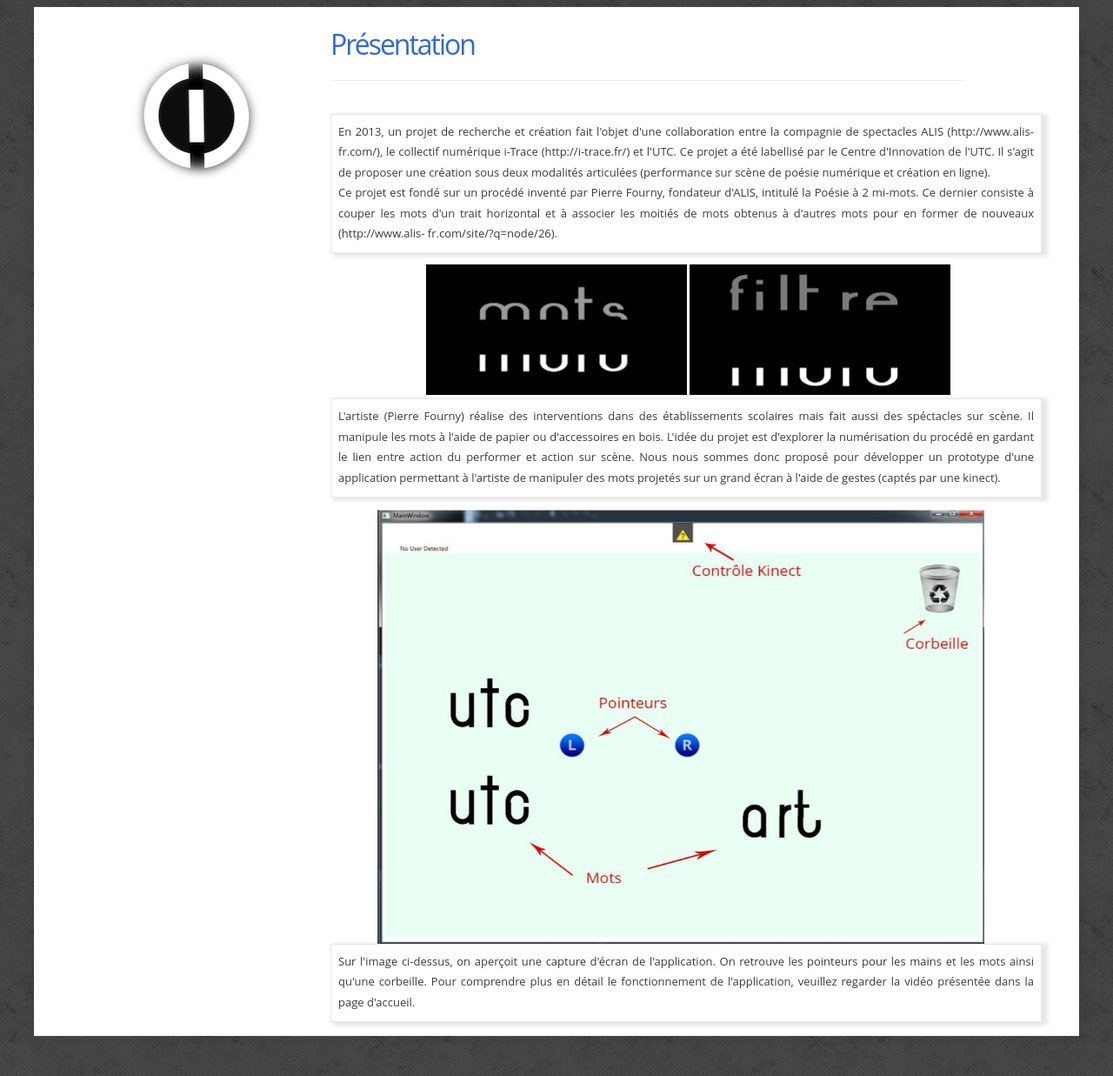
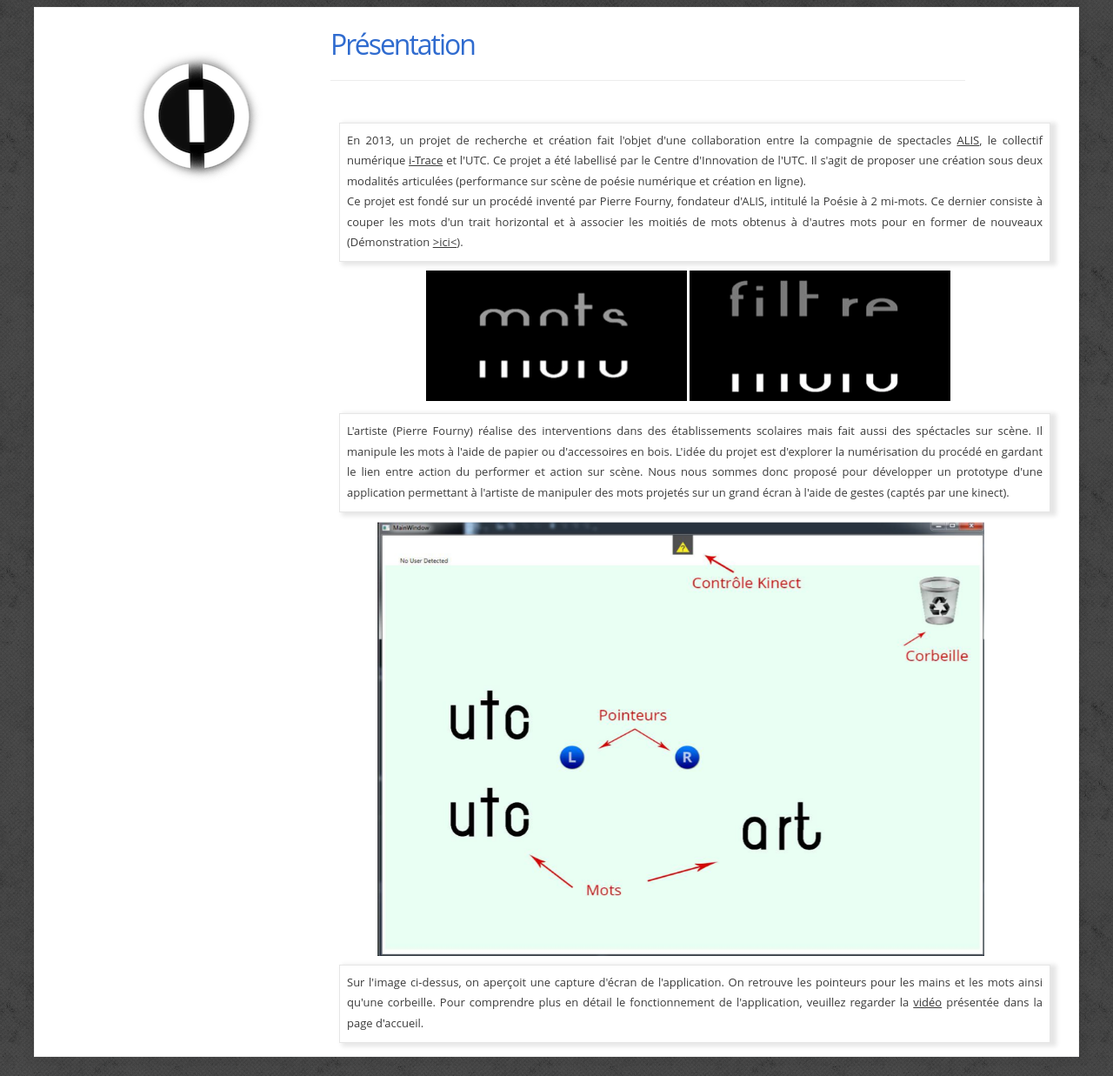
Before and after one commit to ValentinH/KinectP2MM, a plain HTML site: page site/presentation.html in a window 1280 px wide. Shown: the part 195-1432 px from the top of the page at 87% size. Drawn offline with Linux system fonts and the light colour scheme.

Commit message:
hypertext

```diff
--- a/site/presentation.html
+++ b/site/presentation.html
@@ -37,8 +37,8 @@
 
 						<h2 class="title">Présentation</h2>
 		</br>
-<p class="description">En 2013, un projet de recherche et création fait l'objet d'une collaboration entre la compagnie de spectacles ALIS (http://www.alis-fr.com/), le collectif numérique i-Trace (http://i-trace.fr/) et l'UTC. Ce projet a été labellisé par le Centre d'Innovation de l'UTC. Il s'agit de proposer une création sous deux modalités articulées (performance sur scène de poésie numérique et création en ligne).<br/>
-					      Ce projet est fondé sur un procédé inventé par Pierre Fourny, fondateur d'ALIS, intitulé la Poésie à 2 mi-mots. Ce dernier consiste à couper les mots d'un trait horizontal et à associer les moitiés de mots obtenus à d'autres mots pour en former de nouveaux (http://www.alis- fr.com/site/?q=node/26).</p>
+<p class="description">En 2013, un projet de recherche et création fait l'objet d'une collaboration entre la compagnie de spectacles <a href="http://www.alis-fr.com/">ALIS</a>, le collectif numérique <a href="http://i-trace.fr/">i-Trace</a> et l'UTC. Ce projet a été labellisé par le Centre d'Innovation de l'UTC. Il s'agit de proposer une création sous deux modalités articulées (performance sur scène de poésie numérique et création en ligne).<br/>
+					      Ce projet est fondé sur un procédé inventé par Pierre Fourny, fondateur d'ALIS, intitulé la Poésie à 2 mi-mots. Ce dernier consiste à couper les mots d'un trait horizontal et à associer les moitiés de mots obtenus à d'autres mots pour en former de nouveaux (Démonstration <a href="http://www.alis- fr.com/site/?q=node/26">>ici<</a>).</p>
 
 						<img class="coupage" src="ressources/coupage1.png" >
                         <img class="coupage" src="ressources/coupage2.png" >
@@ -46,7 +46,7 @@
 
 <p class="description">L'artiste (Pierre Fourny) réalise des interventions dans des établissements scolaires mais fait aussi des spéctacles sur scène. Il manipule les mots à l'aide de papier ou d'accessoires en bois. L'idée du projet est d'explorer la numérisation du procédé en gardant le lien entre action du performer et action sur scène. Nous nous sommes donc proposé pour développer un prototype d'une application permettant à l'artiste de manipuler des mots projetés sur un grand écran à l'aide de gestes (captés par une kinect). </p>
                           <img src="ressources/presentation.png" width=700 height= 500>
-                          <p class="description">Sur l'image ci-dessus, on aperçoit une capture d'écran de l'application. On retrouve les pointeurs pour les mains et les mots ainsi qu'une corbeille. Pour comprendre plus en détail le fonctionnement de l'application, veuillez regarder la vidéo présentée dans la page d'accueil.
+                          <p class="description">Sur l'image ci-dessus, on aperçoit une capture d'écran de l'application. On retrouve les pointeurs pour les mains et les mots ainsi qu'une corbeille. Pour comprendre plus en détail le fonctionnement de l'application, veuillez regarder la <a href="index.html#video">vidéo</a> présentée dans la page d'accueil.
 
                            </p>
 			</section>
--- a/site/style.css
+++ b/site/style.css
@@ -124,11 +124,11 @@ ul, ol {
 }
 
 a {
-	text-decoration: none;
 	color: #383838;
 }
 
 a:hover {
+color: blue;
 }
 
 
@@ -249,6 +249,7 @@ transform: rotate(0deg) scale(1) skew(1deg) translate(30px);
 	padding: 8px;
     padding-bottom: 10px;
 	width: 800px;
+	margin: 10px;
 
 }
 img
```
Also changed, not shown: site/index.html (+1 -1 lines).
